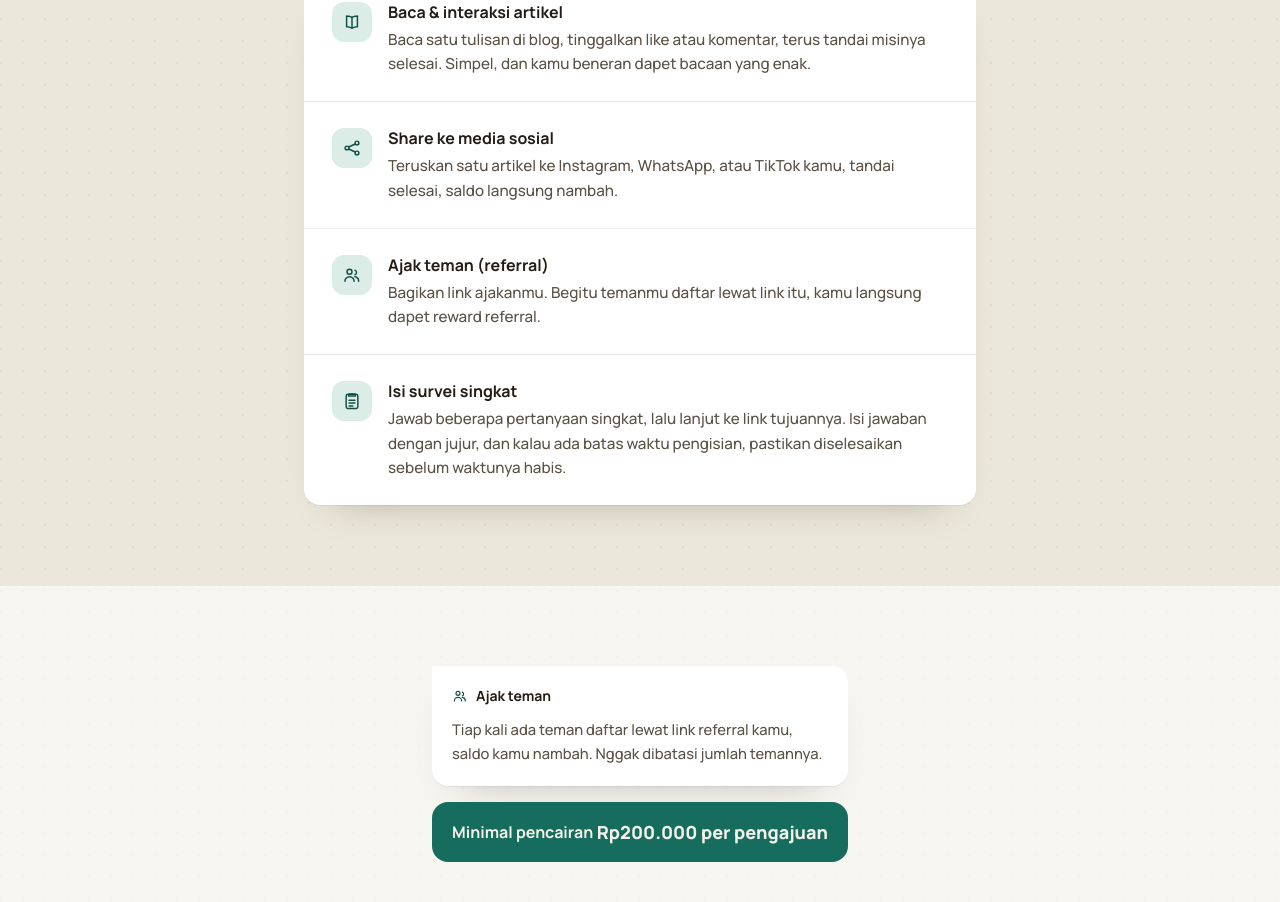
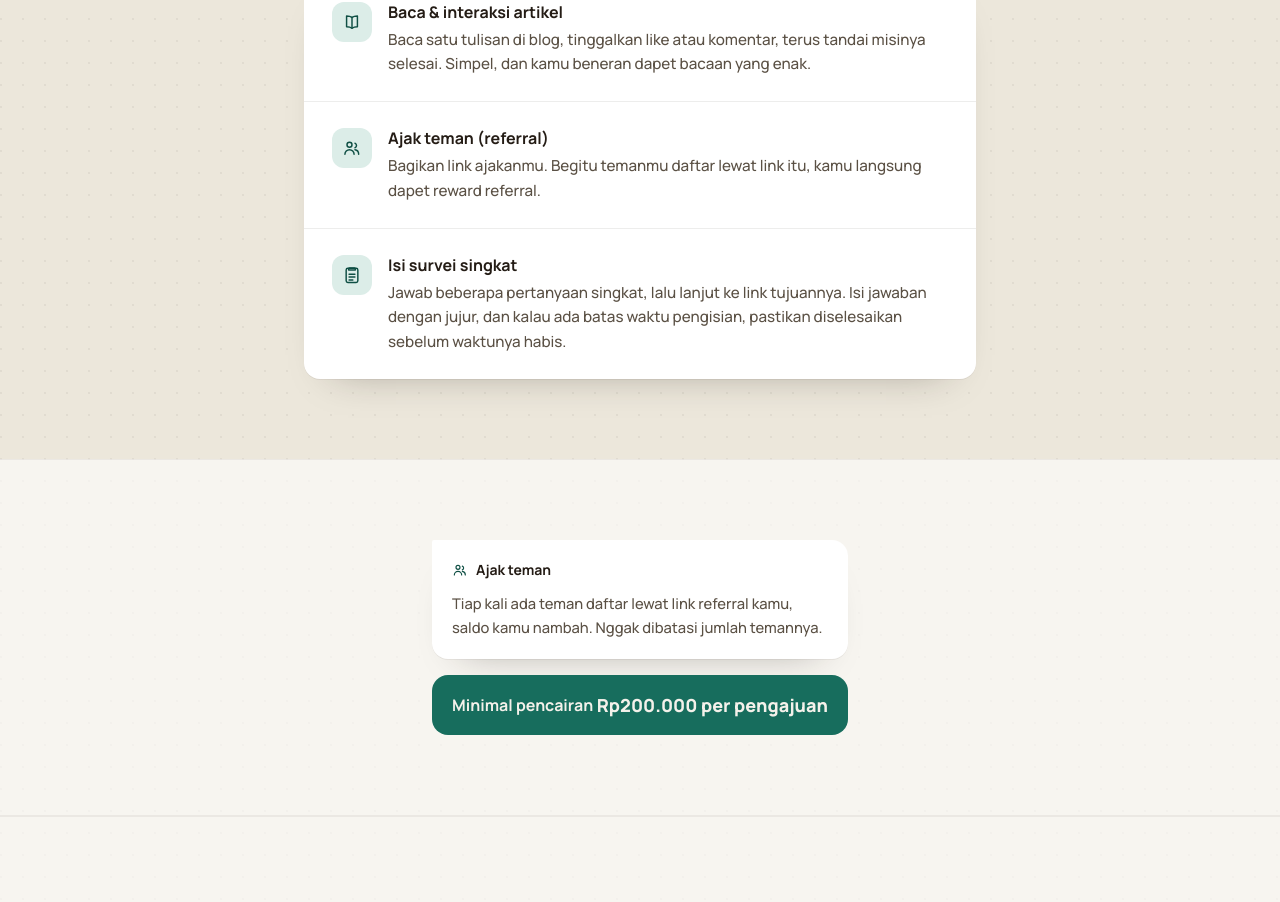
Before and after one commit to ozitwns-code/web-misi, a Next.js app: page / in a window 1280 px wide. Shown: the part 1500-2402 px from the top of the page. Built offline with nearby package versions, Linux system fonts and the light colour scheme; no server answers; the database is empty.

Commit message:
Remove "Share ke media sosial" card from Jenis-jenis misi
Dropped the card, its now-unused ShareNodes icon import, and the orphaned carakerja.misi_share_judul/deskripsi content fields.

```diff
--- a/app/page.tsx
+++ b/app/page.tsx
@@ -3,7 +3,6 @@ import {
   ArrowRight,
   BookOpen,
   ClipboardList,
-  ShareNodes,
   ShieldCheck,
   UsersTwo,
 } from "@/components/icons";
@@ -120,17 +119,6 @@ export default async function Home() {
               </div>
               <div className="flex items-start gap-4 px-5 py-6 sm:px-7">
                 <span className="mt-0.5 flex h-10 w-10 shrink-0 items-center justify-center rounded-xl bg-teal-light text-teal-dark">
-                  <ShareNodes className="h-5 w-5" />
-                </span>
-                <div>
-                  <h3 className="font-bold text-ink">{c["carakerja.misi_share_judul"]}</h3>
-                  <p className="mt-1 text-[0.95rem] leading-relaxed text-ink-soft">
-                    {c["carakerja.misi_share_deskripsi"]}
-                  </p>
-                </div>
-              </div>
-              <div className="flex items-start gap-4 px-5 py-6 sm:px-7">
-                <span className="mt-0.5 flex h-10 w-10 shrink-0 items-center justify-center rounded-xl bg-teal-light text-teal-dark">
                   <UsersTwo className="h-5 w-5" />
                 </span>
                 <div>
--- a/lib/site-content.ts
+++ b/lib/site-content.ts
@@ -29,8 +29,6 @@ export const CONTENT_FIELDS: ContentField[] = [
   { key: "carakerja.intro", group: "Jenis-jenis misi", label: "Intro section", multiline: true, default: "Semuanya berputar di sekitar blog Secangkir Cerita — baca ceritanya, sebarkan ke orang lain, atau ajak teman buat ikut juga." },
   { key: "carakerja.misi_baca_judul", group: "Jenis-jenis misi", label: "Judul: Baca artikel", default: "Baca & interaksi artikel" },
   { key: "carakerja.misi_baca_deskripsi", group: "Jenis-jenis misi", label: "Deskripsi: Baca artikel", multiline: true, default: "Baca satu tulisan di blog, tinggalkan like atau komentar, terus tandai misinya selesai. Simpel, dan kamu beneran dapet bacaan yang enak." },
-  { key: "carakerja.misi_share_judul", group: "Jenis-jenis misi", label: "Judul: Share sosial", default: "Share ke media sosial" },
-  { key: "carakerja.misi_share_deskripsi", group: "Jenis-jenis misi", label: "Deskripsi: Share sosial", multiline: true, default: "Teruskan satu artikel ke Instagram, WhatsApp, atau TikTok kamu, tandai selesai, saldo langsung nambah." },
   { key: "carakerja.misi_referral_judul", group: "Jenis-jenis misi", label: "Judul: Ajak teman", default: "Ajak teman (referral)" },
   { key: "carakerja.misi_referral_deskripsi", group: "Jenis-jenis misi", label: "Deskripsi: Ajak teman", multiline: true, default: "Bagikan link ajakanmu. Begitu temanmu daftar lewat link itu, kamu langsung dapet reward referral." },
   { key: "carakerja.misi_survei_judul", group: "Jenis-jenis misi", label: "Judul: Isi survei", default: "Isi survei singkat" },
```
